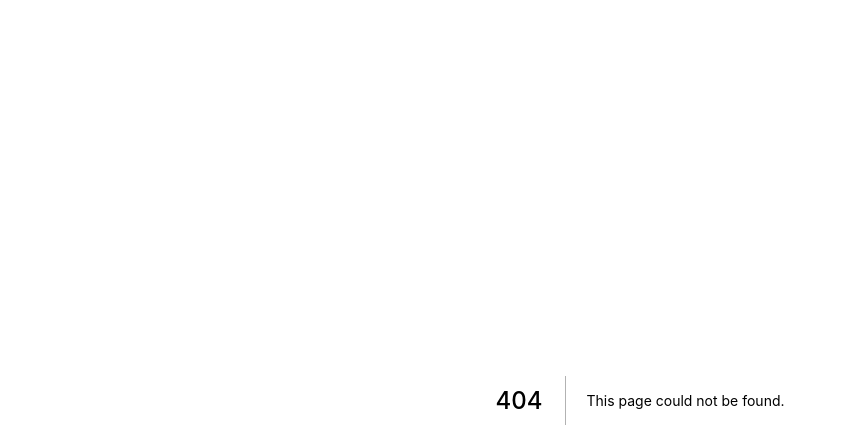
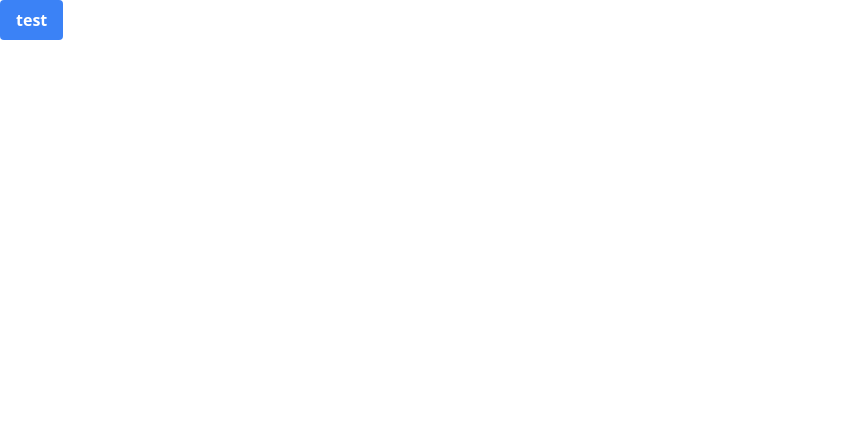
Before and after one commit to cuitaocrazy/supervision, a Next.js app in the folder web-site/simple-shopping/: page /test in a window 1280 px wide. Before the commit this address had no page. Shown: the top 448 px of the page, without its empty margins (0-847 px from the left). Built offline with nearby package versions, Linux system fonts and the light colour scheme.

Commit message:
add example

```diff
--- /dev/null
+++ b/web-site/simple-shopping/components/Button.module.css
@@ -0,0 +1,3 @@
+.btn {
+  @apply bg-blue-500 hover:bg-blue-700 text-white font-bold py-2 px-4 rounded
+}
--- /dev/null
+++ b/web-site/simple-shopping/components/Button.tsx
@@ -0,0 +1,14 @@
+import {FC, MouseEventHandler} from 'react'
+import styles from './Button.module.css'
+
+type ButtonProps = {
+  text: string
+  onClick?: MouseEventHandler<Element>
+  className?: string
+}
+
+const Button: FC<ButtonProps> = (props) => {
+  return <button className={props.className || styles.btn} onClick={props.onClick}>{props.text}</button>
+}
+
+export default Button
--- /dev/null
+++ b/web-site/simple-shopping/pages/test.tsx
@@ -0,0 +1,10 @@
+import Button from "../components/Button"
+import type { NextPage } from 'next'
+
+const Test: NextPage = () => {
+  return <div>
+    <Button text="test" />
+  </div>
+}
+
+export default Test
```
